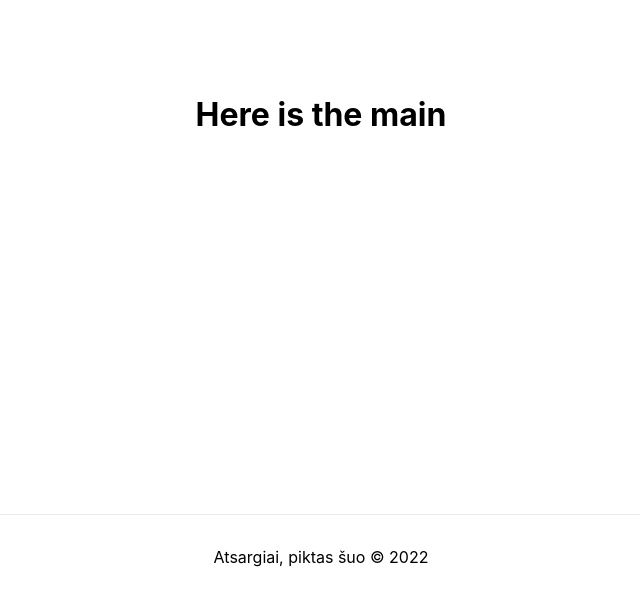
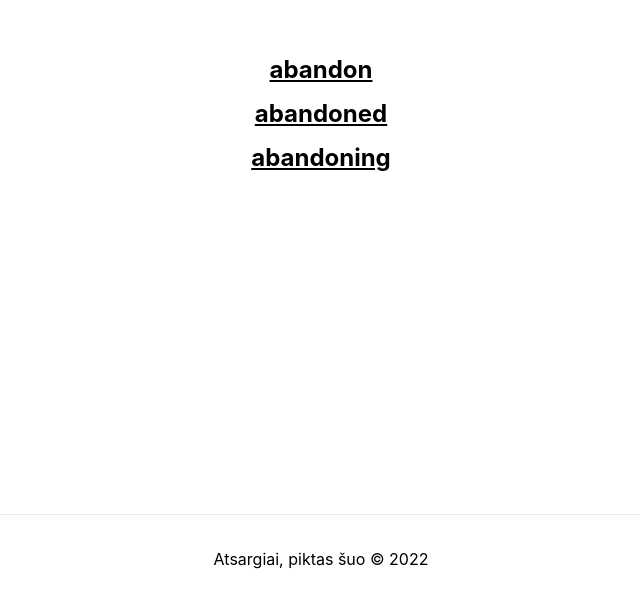
Before and after one commit to kosmineOdiseja/Type-english-words, a Next.js app: page / in a window 1280 px wide. Shown: the part 286-889 px from the top of the page, without its empty margins (319-959 px from the left). Built offline with nearby package versions, Linux system fonts and the light colour scheme; data requests are answered from the project's data file.

Commit message:
json-server, concurently, displayed data from the server, tailwind css

```diff
--- /dev/null
+++ b/components/WordList.tsx
@@ -0,0 +1,23 @@
+import { useContext } from 'react'
+import TypingContext from './context/TypingContext'
+
+interface WordListProps {
+	words: string,
+	meaning: string,
+	sentance: string,
+}
+
+function WordList() {
+	const { words } = useContext<WordListProps>(TypingContext)
+  return (
+	<div>
+			{
+			words.map((item: WordListProps, index: number) => {
+				return (<div className='flex items-center justify-center text-2xl m-1 p-1 rounded-md bg-darkblue-400 ' key={index}>{item.word}</div>)
+			})
+		}
+	</div>
+  )
+}
+
+export default WordList
--- /dev/null
+++ b/components/context/TypingContext.tsx
@@ -0,0 +1,43 @@
+import{createContext, useState, useEffect } from 'react'
+
+interface TypingContextProps {
+	word: string,
+	meaning: string,
+
+}
+export type TypingContextType = {
+	// word: string,
+	// todos:
+
+}
+
+// https://www.youtube.com/watch?v=bmxQzJHFCV8&ab_channel=Techbase
+//https://github.com/MitchelSt/context-api-ts-snippet/blob/main/README.md
+
+const TypingContext = createContext<TypingContextProps[]| null>(null)
+
+export const TypingProvider = ({ children }: any   ) => {
+
+	const [ words, setWords ] = useState<TypingContextProps[] | null | any >([])
+
+
+	console.log(words, 'this is words from TypingProvider.tsx')
+	useEffect(() => {
+		fetchWords()
+	}, [])
+
+	const fetchWords = async () => {
+		const response = await fetch('http://localhost:3004/words?_sort=id&_order=desc')
+		const data = await response.json()
+		console.log(data, 'words list from context ')
+		setWords(data)
+	}
+
+	return (
+		<TypingContext.Provider value={{words}}>
+			{ children }
+		</TypingContext.Provider>
+	)
+}
+
+export default TypingContext
--- /dev/null
+++ b/components/context/state.tsx
@@ -0,0 +1,11 @@
+import React from 'react'
+
+const State = () => {
+  return (
+	<div>
+
+	</div>
+  )
+}
+
+export default State
--- /dev/null
+++ b/db.json
@@ -0,0 +1,19 @@
+{
+	"words": [
+		{
+			"word": "abandon",
+			"meaning": "bỏ qua",
+			"sentance": "I want to abandon my job."
+		},
+		{
+			"word": "abandoned",
+			"meaning": "hỏ qua",
+			"setence": "I want to abandon my job."
+		},
+		{
+			"word": "abandoning",
+			"meaning": "bỏ qua",
+			"sentance": "I want to abandon my job."
+		}
+	]
+}
--- a/pages/index.tsx
+++ b/pages/index.tsx
@@ -2,10 +2,17 @@ import type { NextPage } from 'next'
 import Head from 'next/head'
 import Image from 'next/image'
 import styles from '../styles/Home.module.css'
+import { useState, createContext, useEffect } from 'react'
+import WordList from '../components/WordList'
+import { TypingProvider } from '../components/context/TypingContext'
 
 const Home: NextPage = () => {
+
   const currentYear = new Date().getFullYear()
+
   return (
+    <>
+      <TypingProvider>
         <div className={styles.container}>
           <Head>
             <title>Hover and Check</title>
@@ -13,14 +20,18 @@ const Home: NextPage = () => {
             <link rel="icon" href="/favicon.ico" />
           </Head>
 
-      <main className={styles.main}>
-        <h1> Here is the main </h1>
+          {/* <main className={styles.main}> */}
+          <main className='text-3xl font-bold underline container flex justify-center items-center w-9/12 h-screen m-auto'>
+
+          <WordList />
           </main>
 
           <footer className={styles.footer}>
             <div> Atsargiai, piktas šuo &copy; { currentYear} </div>
           </footer>
           </div>
+      </TypingProvider>
+    </>
   )
 }
 
--- /dev/null
+++ b/postcss.config.js
@@ -0,0 +1,6 @@
+module.exports = {
+  plugins: {
+    tailwindcss: {},
+    autoprefixer: {},
+  },
+}
--- a/styles/globals.css
+++ b/styles/globals.css
@@ -1,3 +1,7 @@
+@tailwind base;
+@tailwind components;
+@tailwind utilities;
+
 html,
 body {
   padding: 0;
--- /dev/null
+++ b/tailwind.config.js
@@ -0,0 +1,11 @@
+/** @type {import('tailwindcss').Config} */
+module.exports = {
+  content: [
+        "./pages/**/*.{js,ts,jsx,tsx}",
+    "./components/**/*.{js,ts,jsx,tsx}",
+  ],
+  theme: {
+    extend: {},
+  },
+  plugins: [],
+}
```
Also changed, not shown: package.json (+7 -1 lines), 2 other files (tests, documents, lock files or other folders). Lines whose indentation alone changed are shown as unchanged.
